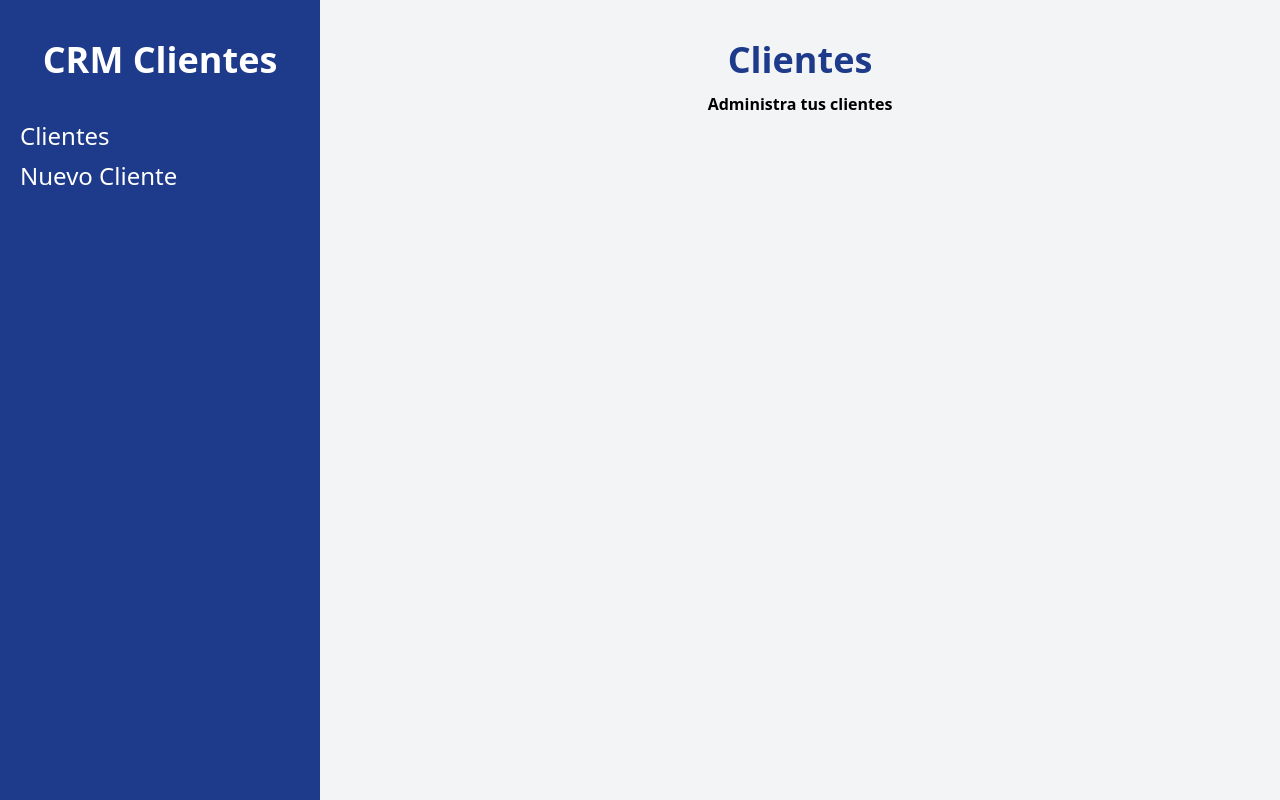
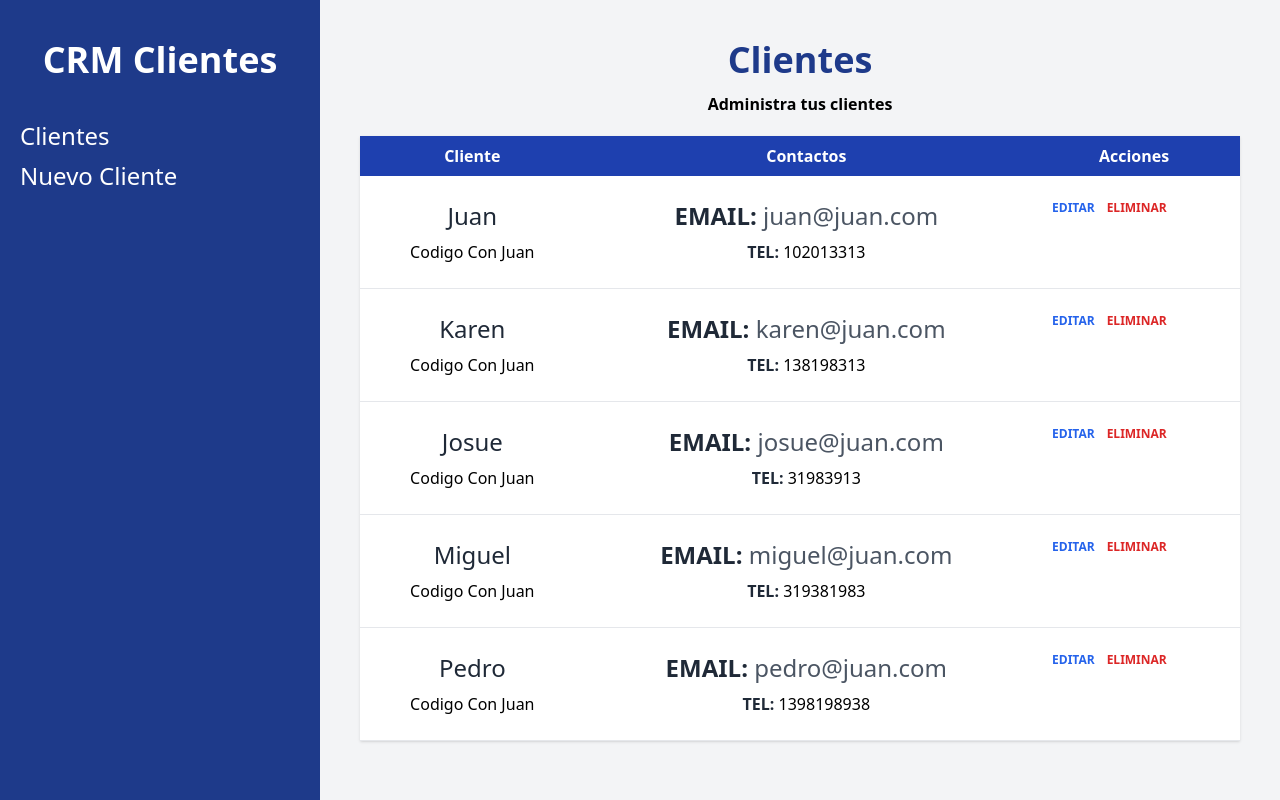
Before and after one commit to omarasael1980/crm_software, a React (Vite) app: page / in a window 1280 px wide. Built offline with nearby package versions, Linux system fonts and the light colour scheme.

Commit message:
Agregar clientes a tabla

```diff
--- /dev/null
+++ b/src/components/Cliente.jsx
@@ -0,0 +1,39 @@
+
+
+function Cliente({cliente}) {
+    const {nombre, empresa, email, telefono} = cliente
+
+  return (
+
+
+      <tr className="border-b">
+        <td className="p-6 space-y-2">
+          <p className="text-2xl text-gray-800 text-center">{nombre}</p>
+          <p className="text-center">{empresa}</p>
+        </td>
+        <td className="p-6 space-y-2">
+
+            <p className="text-2xl text-gray-600 text-center">
+                <span className="text-gray-800 uppercase font-bold">Email: </span>{email}
+            </p>
+            <p className="text-center"><span className="text-gray-800 uppercase font-bold">Tel: </span>
+             {telefono}
+            </p>
+        </td>
+        <td className="p-6 flex gap-3">
+            <button className="text-blue-600 hover:text-blue-900  uppercase font-bold text-xs ">
+                Editar
+            </button>
+            <button className="text-red-600 hover:text-red-900 uppercase font-bold text-xs ">
+                Eliminar
+            </button>
+        </td>
+      </tr>
+
+
+
+
+  )
+}
+
+export default Cliente
--- a/src/pages/Index.jsx
+++ b/src/pages/Index.jsx
@@ -1,4 +1,5 @@
 import { useLoaderData } from "react-router-dom"
+import Cliente from "../components/Cliente";
 export function loader(){
   //funcion que se carga con la pagina
   const clientes = [
@@ -44,11 +45,40 @@
 
 function Index  ()  {
  const  clientes = useLoaderData()
- console.log(clientes)
+
+
   return (
     <div>
       <h1 className="text-4xl text-center font-bold text-blue-900 ">Clientes</h1>
       <p className="mt-3 font-bold text-center"> Administra tus clientes</p>
+
+
+    {clientes.length ?(
+      <table className="w-full bg-white shadow mt-5 table-auto">
+        <thead className="bg-blue-800 text-white">
+          <tr>
+            <th className="p-2">Cliente </th>
+            <th className="p-2">Contactos </th>
+            <th className="p-2">Acciones </th>
+
+          </tr>
+        </thead>
+        <tbody>
+          {clientes.map(cliente=>(
+            <Cliente
+            cliente = {cliente}
+            key = {cliente.id}
+            />
+
+          ))}
+        </tbody>
+
+      </table>
+    ):(
+
+      <p className="text-center mt-10 "> No hay clientes aún</p>
+    )}
+
     </div>
   )
 }
```
